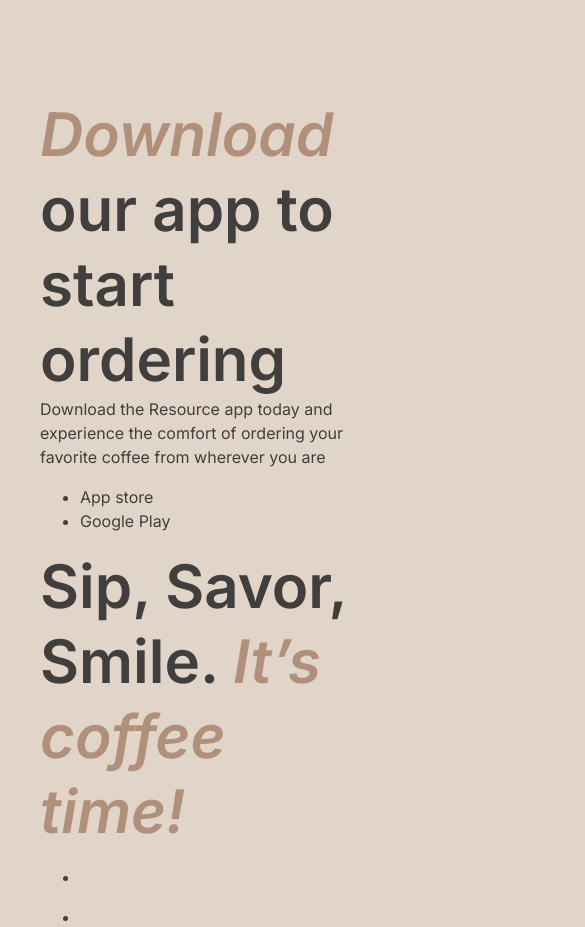
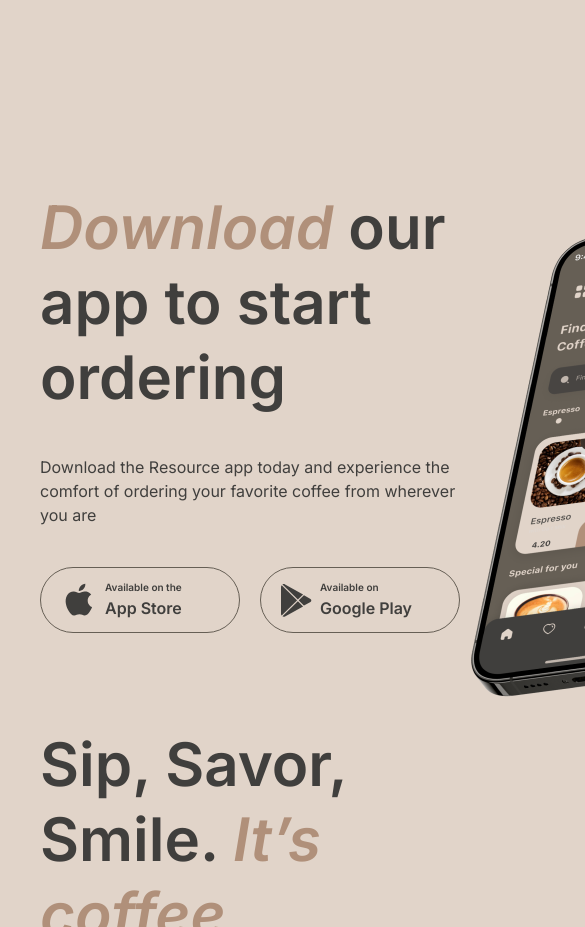
Before and after one commit to nickoff/rsschool-landing-page, a website built with webpack: page index.html in a window 390 px wide. Shown: the part 4620-5547 px from the top of the page, 585 px wide, since content can reach past the window. Built offline with nearby package versions, Linux system fonts and the light colour scheme; a web font is replaced by a local one.

Commit message:
feat: implement mobile-a section

```diff
--- a/index.html
+++ b/index.html
@@ -75,16 +75,38 @@
         </div>
       </div>
     </section>
-    <section class="mobile-app">
+    <section class="mobile-app" id="mobile-app">
       <div class="mobile-content">
         <h2><span class="accent">Download</span> our app to start ordering</h2>
         <p>Download the Resource app today and experience the comfort of ordering your favorite coffee from wherever you are</p>
         <ul class="app-store-links">
-          <li class="app-store-links">App store</li>
-          <li class="app-store-links">Google Play</li>
+          <li class="app-store-link">
+            <svg width="36" height="36" viewBox="0 0 36 36" fill="none" xmlns="http://www.w3.org/2000/svg">
+              <path d="M26.7073 18.6307C26.6704 14.6324 30.065 12.6872 30.2203 12.5966C28.2977 9.86366 25.3178 9.49026 24.2707 9.46048C21.7679 9.20369 19.3403 10.9206 18.0654 10.9206C16.765 10.9206 14.8017 9.48529 12.6858 9.52747C9.96293 9.56841 7.41566 11.1055 6.0186 13.4923C3.13542 18.359 5.28572 25.5108 8.04802 29.4446C9.42981 31.3712 11.0444 33.5223 13.1578 33.4466C15.2254 33.3635 15.9978 32.1614 18.4929 32.1614C20.9651 32.1614 21.6903 33.4466 23.8457 33.3983C26.0647 33.3635 27.4618 31.463 28.7952 29.519C30.392 27.3108 31.0333 25.1362 31.0588 25.0245C31.0066 25.0071 26.7493 23.4229 26.7073 18.6307Z" fill="#403F3D"/>
+              <path d="M22.6357 6.87268C23.7477 5.51675 24.5086 3.67205 24.2974 1.80005C22.6879 1.86952 20.675 2.88554 19.5159 4.21169C18.4903 5.38029 17.5742 7.29571 17.8109 9.097C19.6189 9.2285 21.4753 8.20752 22.6357 6.87268Z" fill="#403F3D"/>
+            </svg>
+            <div class="app-store-link__content">
+              <span>Available on the</span>
+              <p>App Store</p>
+            </div>
+          </li>
+          <li class="app-store-link">
+            <svg width="31" height="33" viewBox="0 0 31 33" fill="none" xmlns="http://www.w3.org/2000/svg">
+              <path d="M0.572202 1.40304C0.209755 1.77297 0 2.34891 0 3.09478V29.6995C0 30.4453 0.209755 31.0213 0.572202 31.3912L0.661658 31.4724L15.9523 16.5701V16.2182L0.661658 1.31582L0.572202 1.40304Z" fill="#E1D4C9"/>
+              <path d="M22.894 21.54L17.8027 16.57V16.2181L22.9001 11.2482L23.0143 11.3128L29.0509 14.6617C30.7737 15.6121 30.7737 17.176 29.0509 18.1324L23.0143 21.4753L22.894 21.54Z" fill="#E1D4C9"/>
+              <path d="M22.0897 22.4008L16.8781 17.3195L1.49805 32.3166C2.07025 32.9031 3.00336 32.9738 4.06448 32.3873L22.0897 22.4008Z" fill="#E1D4C9"/>
+              <path d="M22.0897 10.3875L4.06448 0.400985C3.00336 -0.17947 2.07025 -0.108795 1.49805 0.477675L16.8781 15.4688L22.0897 10.3875Z" fill="#E1D4C9"/>
+            </svg>
+            <div class="app-store-link__content">
+              <span>Available on</span>
+              <p>Google Play</p>
+            </div>
+          </li>
         </ul>
       </div>
-      <div class="mobile-app__img"></div>
+      <div class="mobile-app__img">
+        <img src="/src/assets/img/mobile-screens.png" alt="mobile apps">
+      </div>
     </section>
   </main>
   <footer class="footer wrapper">
--- /dev/null
+++ b/src/sass/layouts/_mobile-app.scss
@@ -0,0 +1,70 @@
+@use '../abstracts/globals' as *;
+
+.mobile-app {
+  display: flex;
+  width: 100%;
+  justify-content: space-between;
+  align-items: center;
+
+  &__img img {
+    display: block;
+    max-width: 630px;
+    object-fit: cover;
+  }
+}
+
+.mobile-content {
+  display: flex;
+  max-width: 630px;
+  flex-direction: column;
+  gap: 40px;
+}
+
+.app-store-links {
+  display: flex;
+  list-style: none;
+  margin: 0;
+  padding: 0;
+  gap: 20px;
+}
+
+.app-store-link {
+  text-decoration: none;
+  display: flex;
+  align-items: center;
+  list-style: none;
+  width: 200px;
+  padding: 12px 20px;
+  border: 1px solid #665F55;
+  border-radius: 100px;
+  gap: 8px;
+  cursor: pointer;
+
+  &__content {
+    display: flex;
+    flex-direction: column;
+    gap: 2px;
+    font-weight: 600;
+
+    span {
+      font-size: 1rem;
+      line-height: 140%;
+    }
+  }
+
+  &:hover {
+    border: 0px;
+    background-color: #665F55;
+    color: $text-inverse;
+    transition: all 0.3s ease;
+
+    svg path{
+      fill: $text-inverse;
+      transition: all 0.3s ease;
+    }
+  }
+
+  svg path{
+    fill: $text-color;
+  }
+}
--- a/src/sass/style.scss
+++ b/src/sass/style.scss
@@ -12,3 +12,4 @@
 @use "layouts/hero";
 @use "layouts/favorite";
 @use "layouts/about";
+@use "layouts/mobile-app"
```
Also changed, not shown: src/assets/img/icon-apple.png (added), src/assets/img/icon-google.png (added).
